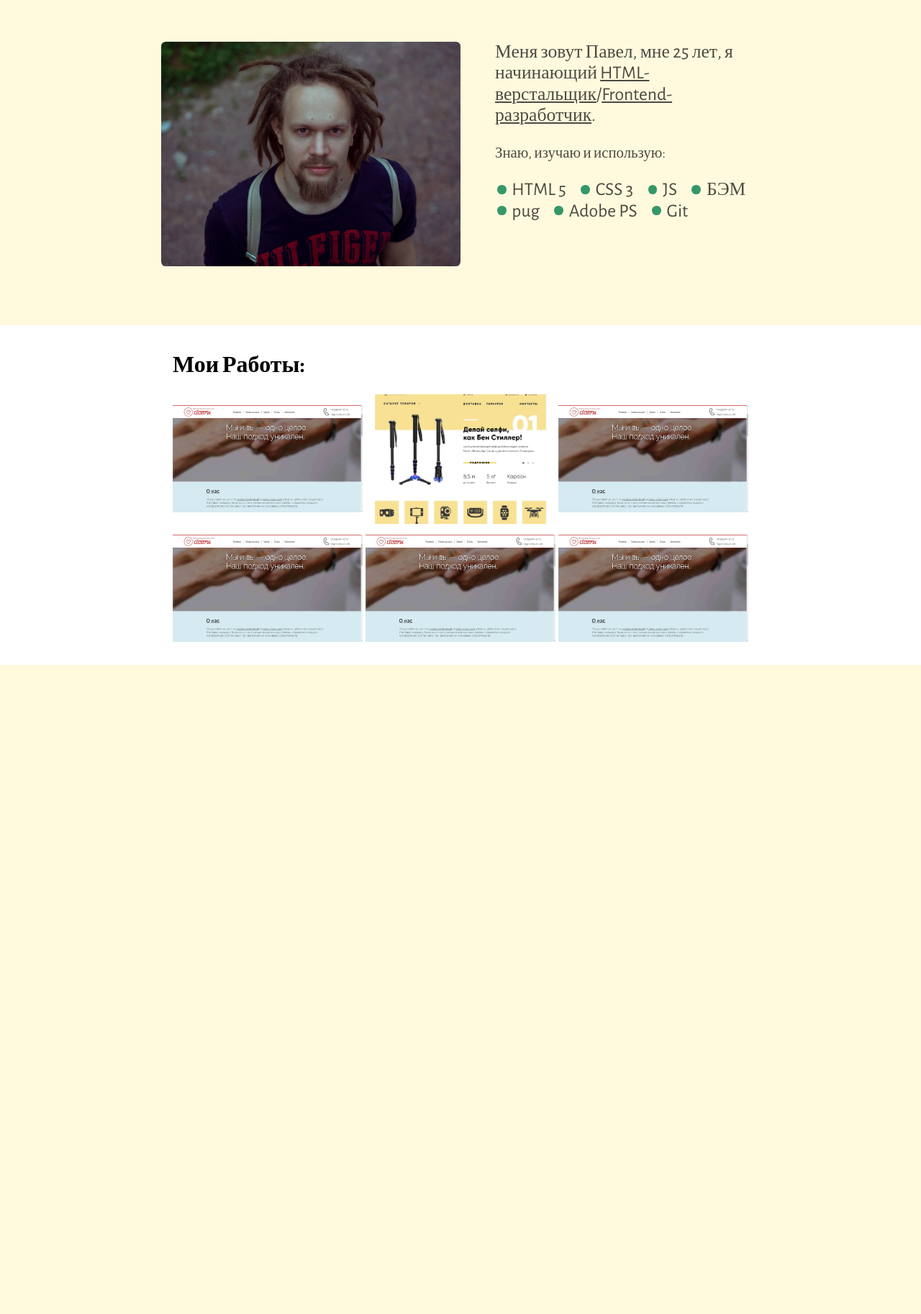
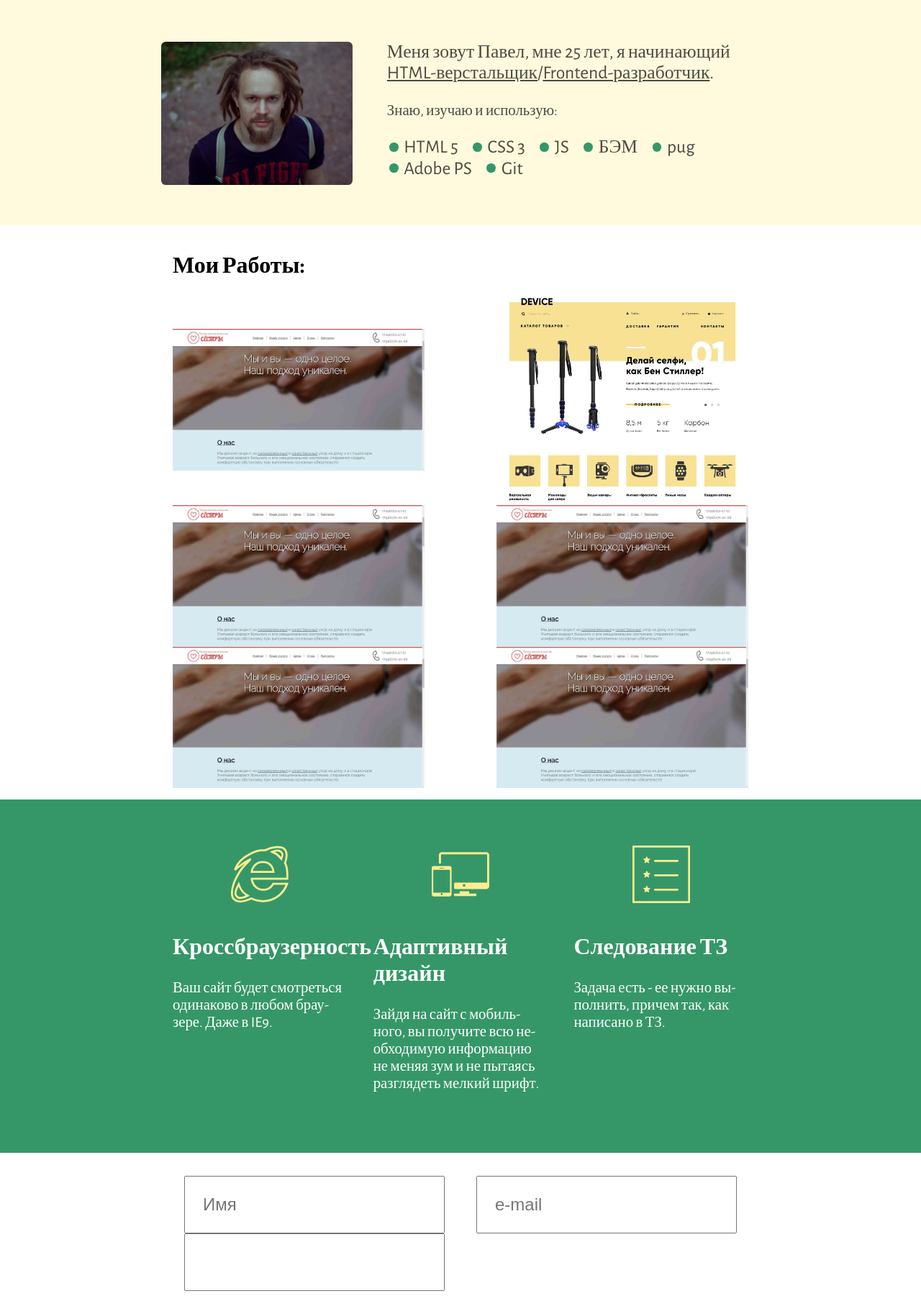
Before and after one commit to kleshninpo/kleshninpo.github.io, a PHP site: page / in a window 1280 px wide. Shown: the part 102-1928 px from the top of the page at 72% size. Before the commit the page ends 1026 px from the top, so only its background shows below. Run offline with PHP 8.4, Linux system fonts and the light colour scheme.

Commit message:
form + upd

```diff
--- a/css/main.css
+++ b/css/main.css
@@ -95,13 +99,15 @@
       width: 65%;
       min-height: 400px;
       padding-top: 10em;
-      padding-bottom: 5em;
       display: flex;
       align-items: flex-start;
   }
   .main-screen__content > img {
       display: flex;
+      width: 30em;
+      min-width: 15em;
       max-width: 50%;
+      height: auto;
       border-radius: 0.4em;
       margin-right: 3em;
   }
@@ -140,6 +146,7 @@
   }
   .portfolio__container {
       width: 65%;
+      max-width: 80em;
       padding: 1em;
       justify-content: space-between;
   }
@@ -153,14 +160,19 @@
       flex-grow: 1;
   }
   .portfolio__portfolio-elem {
-      width: 33%;
-      height: 180px;
-      background: url('../img/work-1.jpg') center center no-repeat;
+      max-width: 350px;
+      min-width: 33%;
+      height: auto;
       background-size: contain;
+      position: relative;
+      display: flex;
+      justify-content: flex-start;
+      align-self: center;
+      align-items: center;
   }
-  .portfolio__portfolio-elem.second {
-      background: url('../img/work-2.jpg') center center no-repeat;
-      background-size: cover;
+  .portfolio__portfolio-elem > img {
+  	max-width: 400px;
+  	min-width: 33%;
   }
   .overlay {
       width: 100%;
@@ -180,6 +194,77 @@
   }
   .portfolio__portfolio-elem:hover > .overlay {
       opacity: 0.8;
+  }
+  .features__container	{
+  	width: 100%;
+  	background-color: rgba(53, 151, 104, 1);
+  	color: #fff;
+  }
+  .features {
+  	display: flex;
+  	justify-content: space-between;
+  	width: 65%;
+  	margin: 0 auto;
+  	padding-bottom: 4em;
+  }
+  .features__feature {
+  	padding: 10em 1em 0 1em;
+  	width: 33%;
+  	position: relative;
+  	/*display: flex;*/
+  	/*flex-direction: column;*/
+  	/*align-items: center;*/
+  	cursor: pointer;
+  	/*flex-wrap: wrap;*/
+  }
+  .features__feature h2 {
+  	font-size: 2em;
+  }
+  .features__feature p {
+  	font-size: 1.3em;
+  	-ms-hyphens: auto;
+    -moz-hyphens: auto;
+    -webkit-hyphens: auto;
+    hyphens: auto;
+  }
+  .features__feature:first-child:hover::before {
+  	background: url("../img/ie-white.svg") no-repeat;
+  }
+  .features__feature:nth-child(2):hover::before {
+  	background: url("../img/responsive-white.svg") no-repeat;
+  	background-size: 100%;
+  }
+  .features__feature:last-child:hover::before {
+  	background: url("../img/list-white.svg") no-repeat;
+  }
+  .features__feature::before {
+  	position: absolute;
+  	top: 15%;
+  	left: 50%;
+  	margin-left: -2.5em;
+  	content: "";
+  	width: 5em;
+  	height: 5em;
+  	background: url("../img/list.svg") no-repeat;
+  	background-size: 100%;
+  }
+  .features__feature:first-child::before {
+  	background: url("../img/ie.svg") no-repeat;
+  	background-size: 100%;
+  }
+  .features__feature:nth-child(2)::before {
+  	background: url("../img/responsive.svg") no-repeat;
+  	background-size: 100%;
+  }
+  .contacts {
+  	width: 65%;
+  	justify-content: space-between;
+  	flex-flow: row wrap;
+  	padding: 2em;
+  }
+  .contacts input {
+  	padding: 1em;
+  	font-size: 1.5em;
   }
   @media screen and (min-width: 2000px) {
       .main-screen__content {
--- a/index.html
+++ b/index.html
@@ -43,29 +43,54 @@
     </div>
     <main class="portfolio__container">
       <h1>Мои Работы:</h1>
-      <div class="portfolio__elem-group">
       <div class="portfolio__portfolio-elem">
+          <img src="./img/work-1.jpg" alt="пример работы">
           <div class="overlay"></div>
         </div>
         <div class="portfolio__portfolio-elem second">
+          <img src="./img/work-2.jpg" alt="пример работы">
           <div class="overlay"></div>
         </div>
         <div class="portfolio__portfolio-elem">
-          <div class="overlay"></div>
-        </div>
-      </div>
-      <div class="portfolio__elem-group">
-        <div class="portfolio__portfolio-elem">
+          <img src="./img/work-1.jpg" alt="пример работы">
           <div class="overlay"></div>
         </div>
         <div class="portfolio__portfolio-elem">
+          <img src="./img/work-1.jpg" alt="пример работы">
           <div class="overlay"></div>
         </div>
         <div class="portfolio__portfolio-elem">
+          <img src="./img/work-1.jpg" alt="пример работы">
           <div class="overlay"></div>
         </div>
+        <div class="portfolio__portfolio-elem">
+          <img src="./img/work-1.jpg" alt="пример работы">
+          <div class="overlay"></div>
+        </div>
+    </main>
+    <div class="features__container">
+      <div class="features">
+        <div class="features__feature">
+          <h2>Кроссбраузерность</h2>
+          <p>Ваш сайт будет смотреться одинаково в любом браузере. Даже в IE9.</p>
+        </div>
+        <div class="features__feature">
+          <h2>Адаптивный дизайн</h2>
+          <p>Зайдя на сайт с мобильного, вы получите всю необходимую информацию не меняя зум и не пытаясь разглядеть мелкий шрифт.</p>
+        </div>
+        <div class="features__feature">
+          <h2>Следование ТЗ</h2>
+          <p>Задача есть - ее нужно выполнить, причем так, как написано в ТЗ.</p>
+        </div>
       </div>
-    </main>
+    </div>
+
+    <form method="post" class="contacts">
+      <input id="name" type="text" placeholder="Имя">
+      <input id="mail" type="mail" placeholder="e-mail">
+      <input id="comment" type="textarea">
+    </form>
+
     <script src="./js/script.js"></script>
   </body>
 </html>
```
Also changed, not shown: other parts of css/main.css (+34 -5 lines), img/backup.txt (added, +1 -0 lines), img/ie-white.svg (added), img/ie.svg (added), img/list-white.svg (added), img/list.svg (added), img/responsive-white.svg (added), img/responsive.svg (added).
